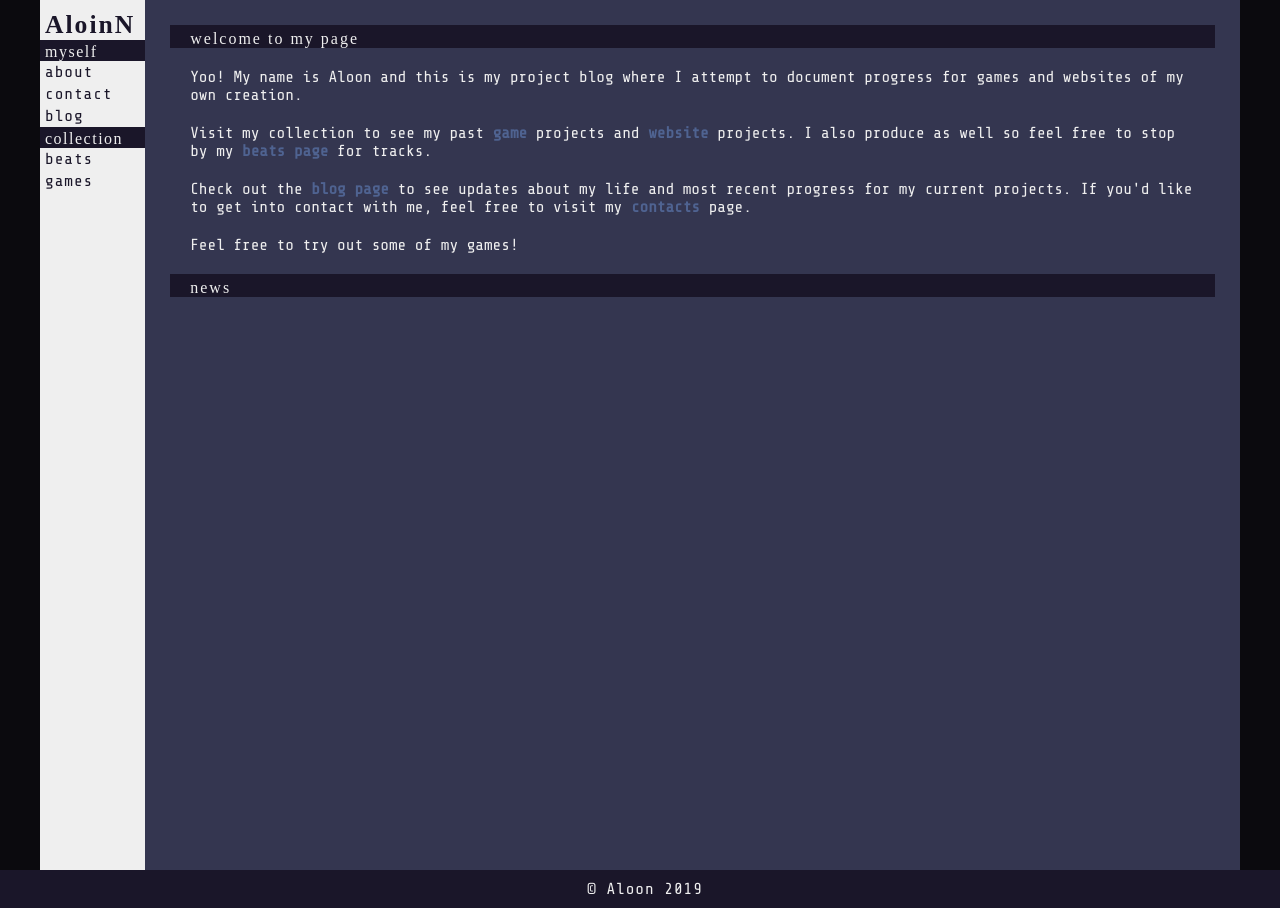
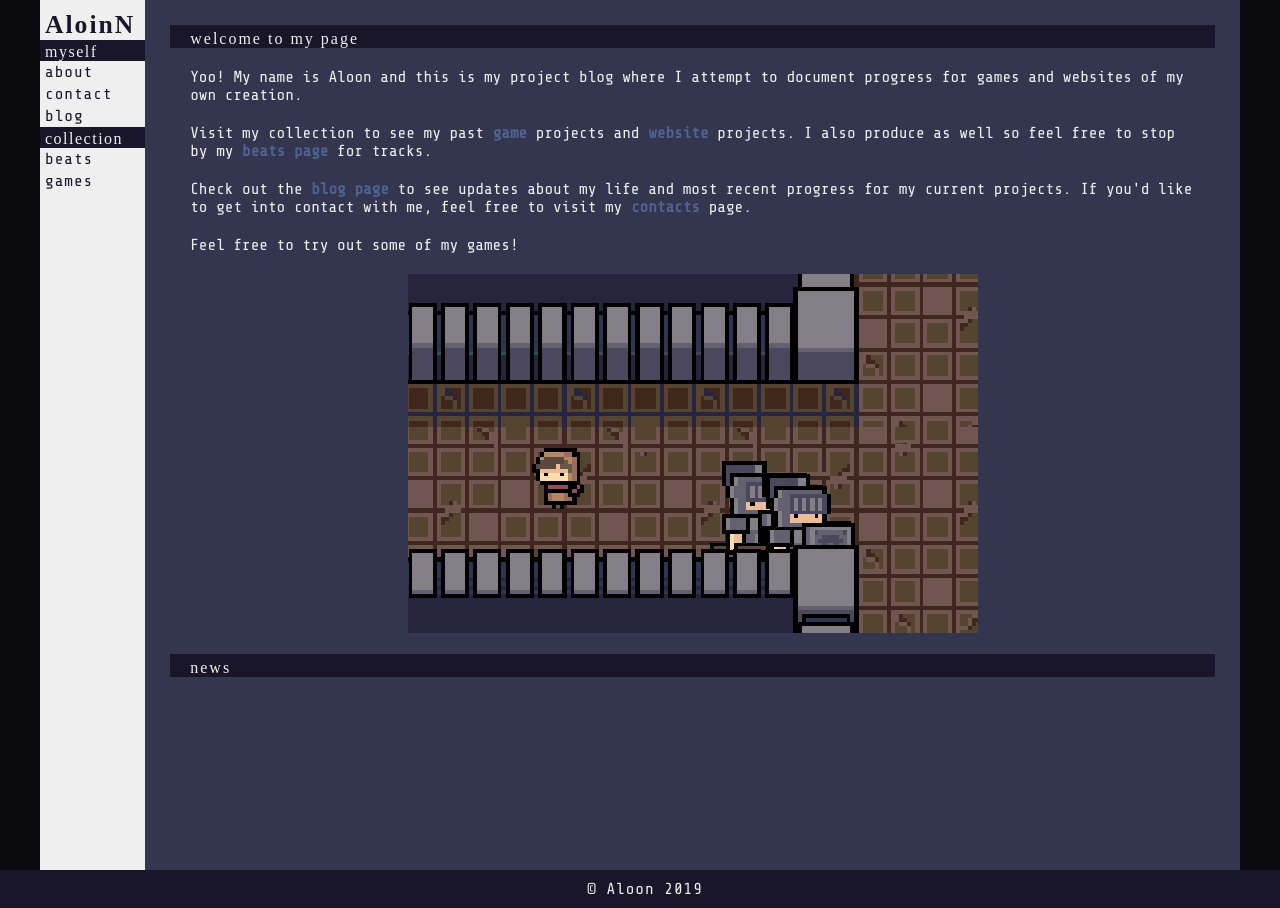
Before and after one commit to Aloinn/aloinBlog, a Jekyll site: the page built from index.html, in a window 1280 px wide. Built offline with Jekyll 4.4.1, drawn with Linux system fonts in a browser that asks for light colours; some web fonts are replaced.

Commit message:
Added center image with responsive width

```diff
--- a/css/theme.css
+++ b/css/theme.css
@@ -63,6 +63,11 @@ main {
   min-height: calc(100vh - 30px); }
   main .main-container {
     margin: 25px; }
+  main .content-container .container-image {
+    margin-left: auto;
+    margin-right: auto;
+    display: block;
+    max-width: 570px; }
   main .content-container p {
     color: #efefef;
     margin: 20px;
@@ -104,6 +109,9 @@ footer {
 
 @media only screen and (max-width: 1200px) {
   .container {
+    width: 100%; }
+
+  img {
     width: 100%; } }
 
 /*# sourceMappingURL=theme.css.map */
--- a/index.html
+++ b/index.html
@@ -27,6 +27,7 @@ permalink: /index.html
    <p>
      Feel free to try out some of my games!
    </p>
+   <img class="container-image" src="/saboteur.png">
 </div>
 
 <div class="content-heading">
```
Also changed, not shown: other parts of index.html (+1 -1 lines), css/theme.scss (+8 -0 lines), saboteur.png (added), 1 other file.
